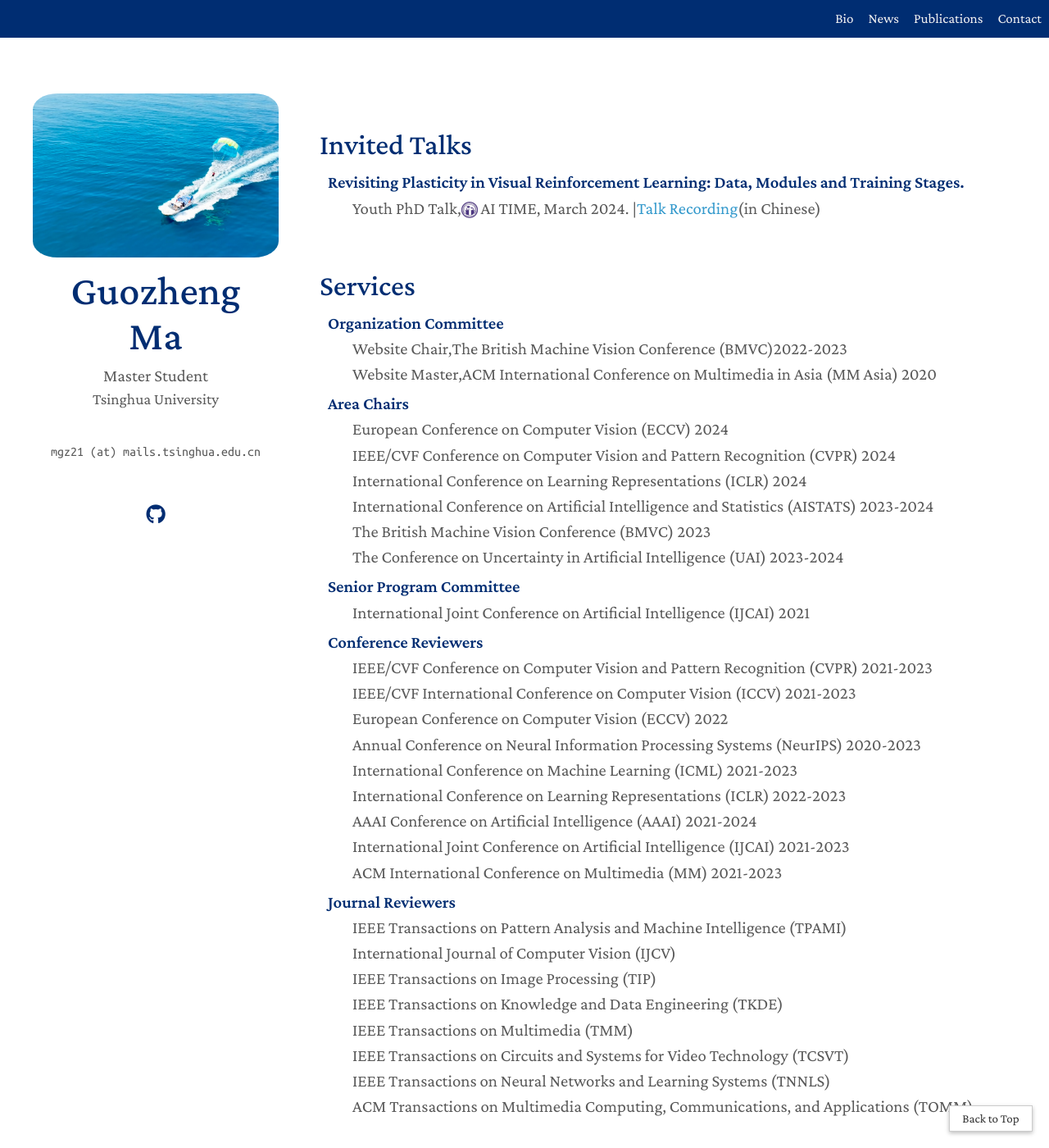
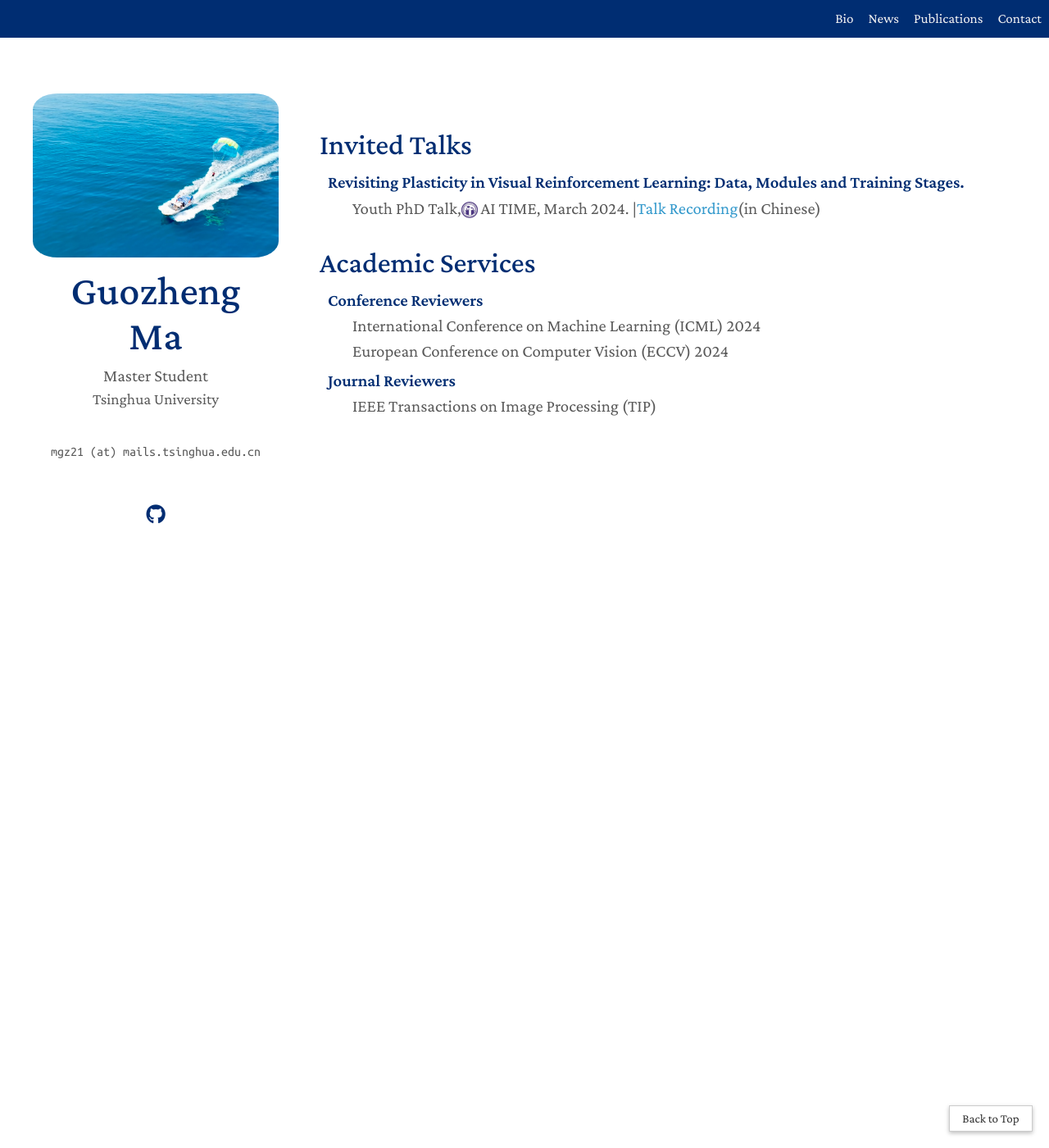
Before and after one commit to Guozheng-Ma/guozheng-ma.github.io, a Jekyll site: the page built from index.md, in a window 1280 px wide and 1400 px high, scrolled down 1225 px. Shown: the whole window at 82% size. Built offline with Jekyll 4.4.1, drawn with Linux system fonts in a browser that asks for light colours; a style sheet for code colours, icons or effects is not loaded; after the commit the page ends 1837 px from its top, so only the background shows below that; grey boxes are pictures that could not be loaded.

Commit message:
Update services.md

```diff
--- a/_includes/services.md
+++ b/_includes/services.md
@@ -1,43 +1,19 @@
 <h1 id="services"></h1>
 
-<h2 style="margin: 60px 0px 10px;">Services</h2>
-
-<h4 style="margin:0 10px 0;">Organization Committee</h4>
-
-<ul style="margin:0 0 5px;">
-  <li>Website Chair, <a href="https://bmvc2023.org/people/organisers/"><autocolor>The British Machine Vision Conference (BMVC)</autocolor></a> <a href="https://bmvc2022.org/people/organisers/"><autocolor>2022</autocolor></a>-<a href="https://bmvc2023.org/people/organisers/"><autocolor>2023</autocolor></a></li>
-  <li>Website Master, <a href="https://www.acmmmasia.org/2020/committee.html"><autocolor>ACM International Conference on Multimedia in Asia (MM Asia) 2020</autocolor></a></li>
-</ul>
-
-<h4 style="margin:0 10px 0;">Area Chairs</h4>
-
-<ul style="margin:0 0 5px;">
-  <li><a href="https://eccv2024.ecva.net/"><autocolor>European Conference on Computer Vision (ECCV) 2024</autocolor></a></li>
-  <li><a href="http://cvpr.thecvf.com/"><autocolor>IEEE/CVF Conference on Computer Vision and Pattern Recognition (CVPR) 2024</autocolor></a></li>
-  <li><a href="https://iclr.cc/Conferences/2024"><autocolor>International Conference on Learning Representations (ICLR) 2024</autocolor></a></li>
-  <li><a href="https://aistats.org/aistats2024/"><autocolor>International Conference on Artificial Intelligence and Statistics (AISTATS) 2023-2024</autocolor></a></li>
-  <li><a href="https://bmvc2023.org/"><autocolor>The British Machine Vision Conference (BMVC) 2023</autocolor></a></li>
-  <li><a href="https://www.auai.org/uai2024/"><autocolor>The Conference on Uncertainty in Artificial Intelligence (UAI) 2023-2024</autocolor></a></li>
-</ul>
-
-<h4 style="margin:0 10px 0;">Senior Program Committee</h4>
-
-<ul style="margin:0 0 5px;">
-  <li><a href="https://ijcai-21.org/"><autocolor>International Joint Conference on Artificial Intelligence (IJCAI) 2021</autocolor></a></li>
-</ul>
+<h2 style="margin: 30px 0px 10px;">Academic Services</h2>
 
 <h4 style="margin:0 10px 0;">Conference Reviewers</h4>
 
 <ul style="margin:0 0 5px;">
-  <li><a href="http://cvpr2023.thecvf.com/"><autocolor>IEEE/CVF Conference on Computer Vision and Pattern Recognition (CVPR) 2021-2023</autocolor></a></li>
-  <li><a href="http://iccv2023.thecvf.com/"><autocolor>IEEE/CVF International Conference on Computer Vision (ICCV) 2021-2023</autocolor></a></li>
-  <li><a href="https://eccv2022.ecva.net/"><autocolor>European Conference on Computer Vision (ECCV) 2022</autocolor></a></li>
-  <li><a href="https://neurips.cc/Conferences/2023"><autocolor>Annual Conference on Neural Information Processing Systems (NeurIPS) 2020-2023</autocolor></a></li>
-  <li><a href="https://icml.cc/Conferences/2022"><autocolor>International Conference on Machine Learning (ICML) 2021-2023</autocolor></a></li>
-  <li><a href="https://iclr.cc/Conferences/2023"><autocolor>International Conference on Learning Representations (ICLR) 2022-2023</autocolor></a></li>
-  <li><a href="https://aaai.org/Conferences/AAAI-23/"><autocolor>AAAI Conference on Artificial Intelligence (AAAI) 2021-2024</autocolor></a></li>
+<!--   <li><a href="https://neurips.cc/Conferences/2023"><autocolor>Annual Conference on Neural Information Processing Systems (NeurIPS) 2020-2023</autocolor></a></li> -->
+  <li><a href="https://icml.cc/"><autocolor>International Conference on Machine Learning (ICML) 2024</autocolor></a></li>
+<!--   <li><a href="https://iclr.cc/Conferences/2023"><autocolor>International Conference on Learning Representations (ICLR) 2022-2023</autocolor></a></li> -->
+<!--   <li><a href="http://cvpr2023.thecvf.com/"><autocolor>IEEE/CVF Conference on Computer Vision and Pattern Recognition (CVPR) 2021-2023</autocolor></a></li> -->
+<!--   <li><a href="http://iccv2023.thecvf.com/"><autocolor>IEEE/CVF International Conference on Computer Vision (ICCV) 2021-2023</autocolor></a></li> -->
+  <li><a href="https://eccv.ecva.net/"><autocolor>European Conference on Computer Vision (ECCV) 2024</autocolor></a></li>
+<!--   <li><a href="https://aaai.org/Conferences/AAAI-23/"><autocolor>AAAI Conference on Artificial Intelligence (AAAI) 2021-2024</autocolor></a></li>
   <li><a href="https://ijcai-23.org/"><autocolor>International Joint Conference on Artificial Intelligence (IJCAI) 2021-2023</autocolor></a></li>
-  <li><a href="https://2022.acmmm.org/"><autocolor>ACM International Conference on Multimedia (MM) 2021-2023</autocolor></a></li>
+  <li><a href="https://2022.acmmm.org/"><autocolor>ACM International Conference on Multimedia (MM) 2021-2023</autocolor></a></li>   -->
   <!--
   <li><a href="https://mmasia2021.uqcloud.net/"><autocolor>ACM MM Asia 2020-2021</autocolor></a></li>
   <li><a href="http://www.acml-conf.org/2021/"><autocolor>ACML 2021</autocolor></a></li>
@@ -46,15 +22,15 @@
 
 <h4 style="margin:0 10px 0;">Journal Reviewers</h4>
 
-<ul style="margin:0 0 20px;">
-  <li><a href="https://www.computer.org/csdl/journal/tp"><autocolor>IEEE Transactions on Pattern Analysis and Machine Intelligence (TPAMI)</autocolor></a></li>
-  <li><a href="https://www.springer.com/journal/11263"><autocolor>International Journal of Computer Vision (IJCV)</autocolor></a></li>
+<ul style="margin:0 0 10px;">
+<!--   <li><a href="https://www.computer.org/csdl/journal/tp"><autocolor>IEEE Transactions on Pattern Analysis and Machine Intelligence (TPAMI)</autocolor></a></li>
+  <li><a href="https://www.springer.com/journal/11263"><autocolor>International Journal of Computer Vision (IJCV)</autocolor></a></li> -->
   <li><a href="https://signalprocessingsociety.org/publications-resources/ieee-transactions-image-processing"><autocolor>IEEE Transactions on Image Processing (TIP)</autocolor></a></li>
-  <li><a href="https://www.computer.org/csdl/journal/tk"><autocolor>IEEE Transactions on Knowledge and Data Engineering (TKDE)</autocolor></a></li>
+<!--   <li><a href="https://www.computer.org/csdl/journal/tk"><autocolor>IEEE Transactions on Knowledge and Data Engineering (TKDE)</autocolor></a></li>
   <li><a href="https://signalprocessingsociety.org/publications-resources/ieee-transactions-multimedia"><autocolor>IEEE Transactions on Multimedia (TMM)</autocolor></a></li>
   <li><a href="https://ieee-cas.org/publications/ieee-transactions-circuits-and-systems-video-technology"><autocolor>IEEE Transactions on Circuits and Systems for Video Technology (TCSVT)</autocolor></a></li>
   <li><a href="https://cis.ieee.org/publications/t-neural-networks-and-learning-systems"><autocolor>IEEE Transactions on Neural Networks and Learning Systems (TNNLS)</autocolor></a></li>
-  <li><a href="https://dl.acm.org/journal/tomm"><autocolor>ACM Transactions on Multimedia Computing, Communications, and Applications (TOMM)</autocolor></a></li>
+  <li><a href="https://dl.acm.org/journal/tomm"><autocolor>ACM Transactions on Multimedia Computing, Communications, and Applications (TOMM)</autocolor></a></li> -->
   <!--
   <li><a href="https://www.journals.elsevier.com/neural-networks"><autocolor>Neural Networks</autocolor></a></li>
   <li><a href="https://www.springer.com/journal/10994"><autocolor>Machine Learning</autocolor></a></li>
```
